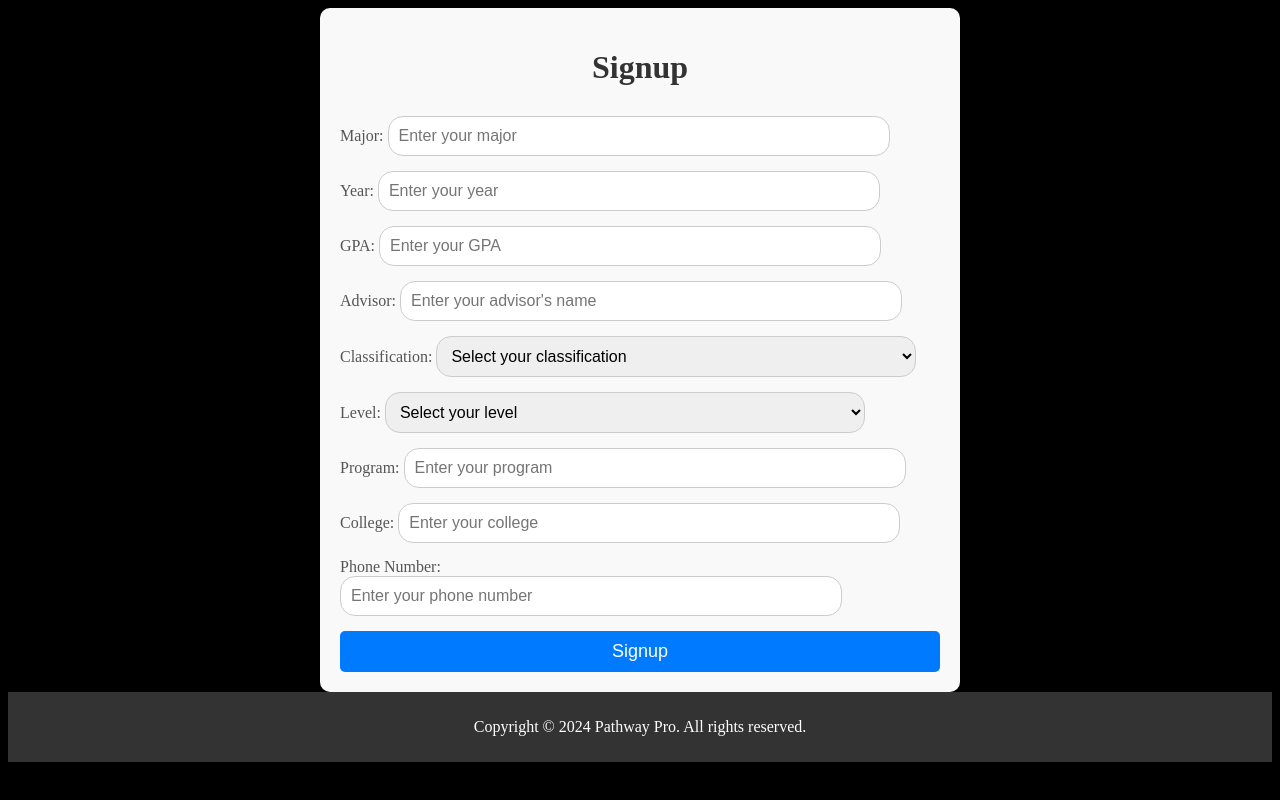
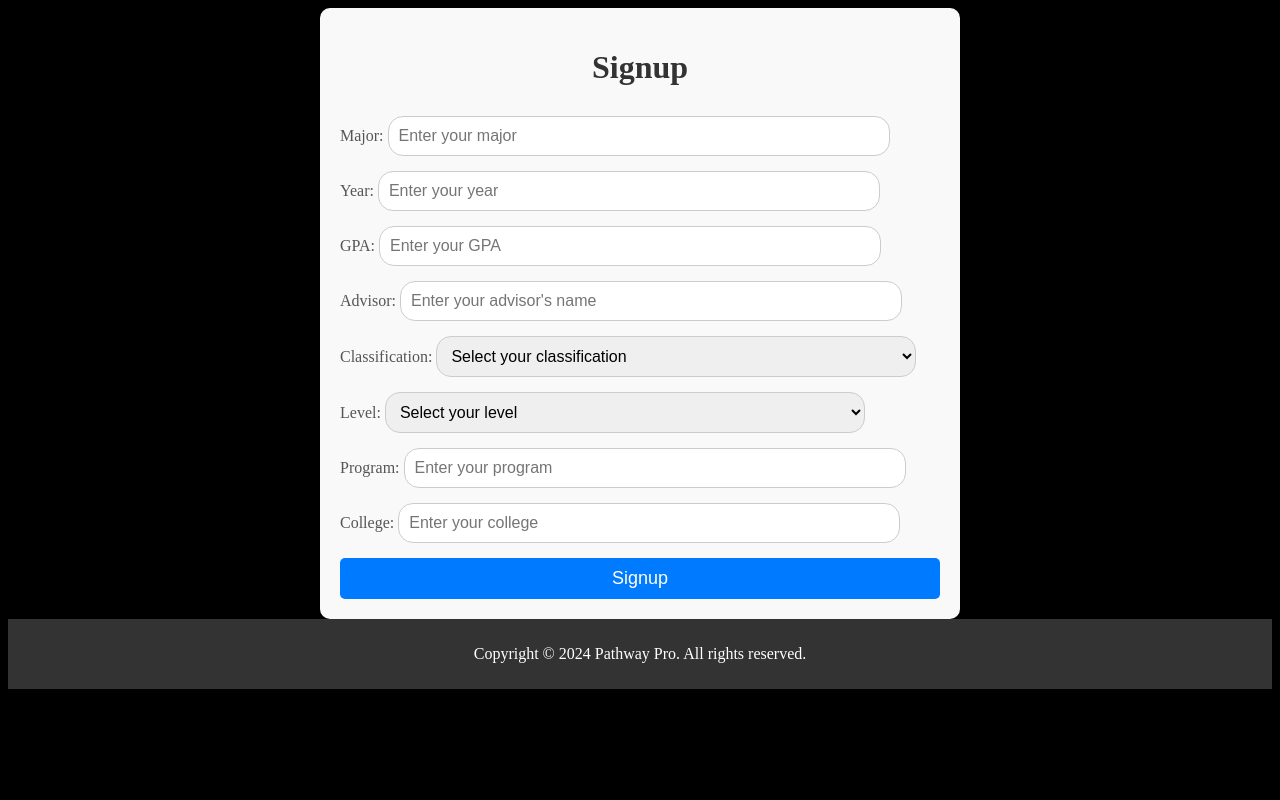
Before and after one commit to MRthyMix/3155-Software-Engineering-Group-Project, a Flask app: page /userSignup in a window 1280 px wide. Run offline with Flask 3, Linux system fonts and the light colour scheme; parts of the project's set-up code (start-up, migrations or seed data) failed here and were passed over.

Commit message:
changing app.py and signup_screen.html

```diff
--- a/Pathway_pro/app.py
+++ b/Pathway_pro/app.py
@@ -161,8 +161,8 @@ def callback():
 
     # Doesn't exist? Add it to the database.
     if not User.get(unique_id):
-        return redirect(url_for("userSignUp"))
-        # User.create(unique_id, users_name, users_email, picture)
+        #return redirect(url_for("userSignUp"))
+        User.create(unique_id, users_name, users_email, picture)
 
     # Begin user session by logging the user in
     login_user(user)
--- a/Pathway_pro/templates/signup_screen.html
+++ b/Pathway_pro/templates/signup_screen.html
@@ -50,10 +50,6 @@
                 <label for="college">College:</label>
                 <input type="text" id="college" name="college" required placeholder="Enter your college">
             </div>
-            <div class="form-group">
-                <label for="college">Phone Number:</label>
-                <input type="text" id="phone_number" name="phone_number" required placeholder="Enter your phone number">
-            </div>
             <button type="submit">Signup</button>
         </form>
     </div>
```
